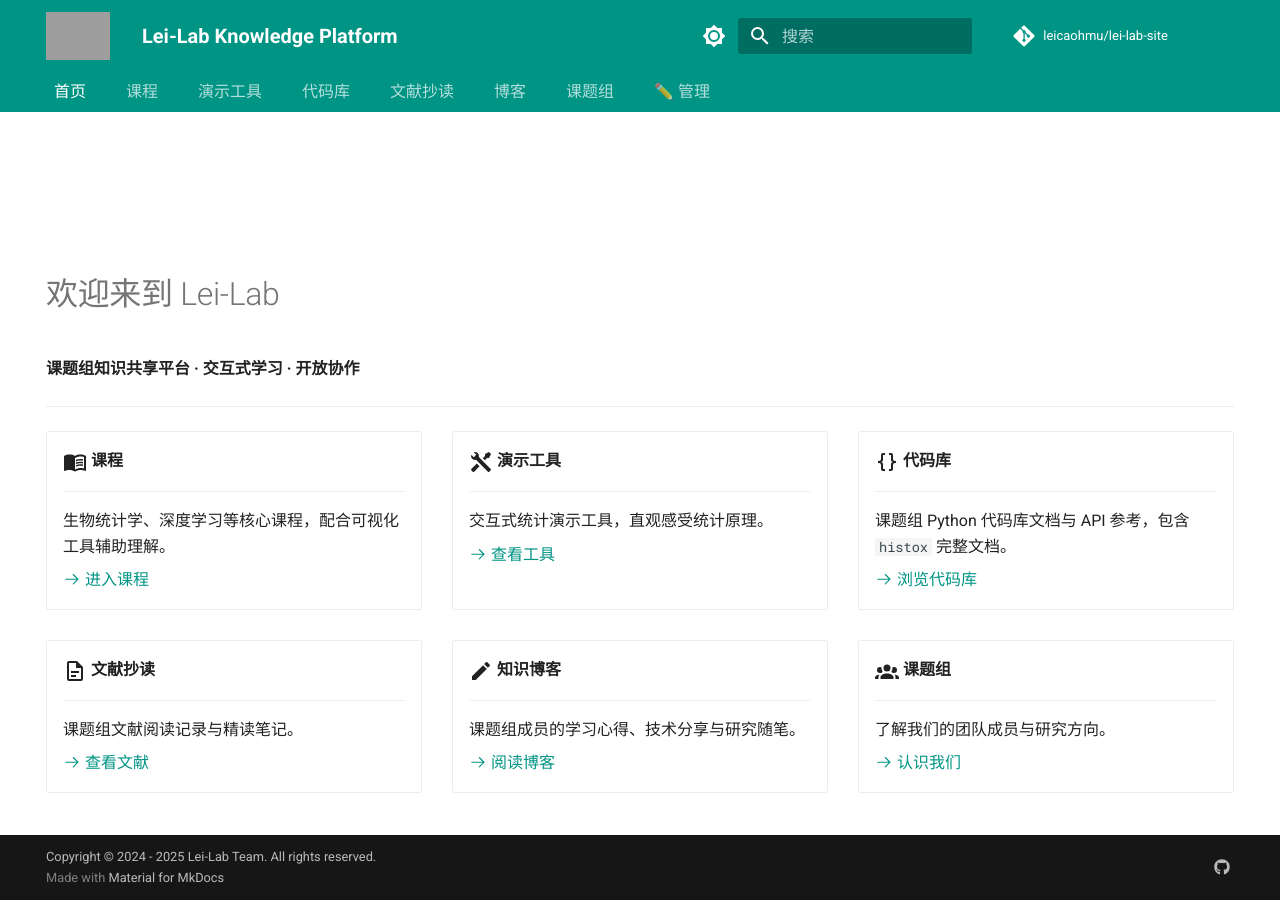
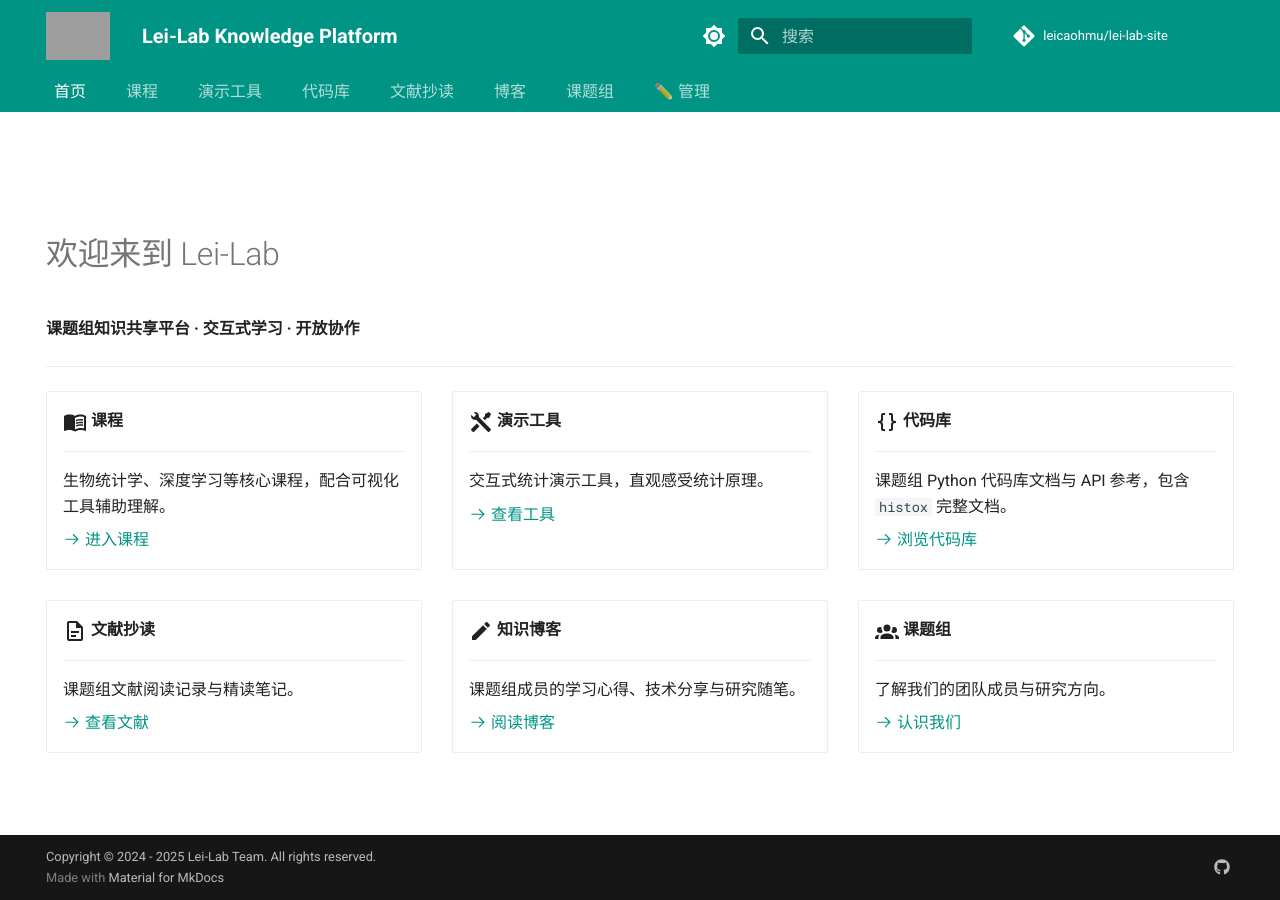
Before and after one commit to leicaohmu/lei-lab-site, an MkDocs documentation site: the page built from docs/index.md, in a window 1280 px wide. Built offline with MkDocs 1.6.1 and Material for MkDocs 9.7.7, drawn with Linux system fonts in a browser that asks for light colours; comment, search, counter and statistics services are not loaded; grey boxes are pictures that could not be loaded.

````diff
--- a/docs/assets/extra.css
+++ b/docs/assets/extra.css
@@ -1,4 +1,3 @@
-```css
 /* ============================================================
    Header & Logo — Logo 撑高 Header，Tabs 紧跟其后
    ============================================================ */
@@ -90,4 +89,3 @@
 .grid.cards {
   gap: 1.5rem;
 }
-```
````
